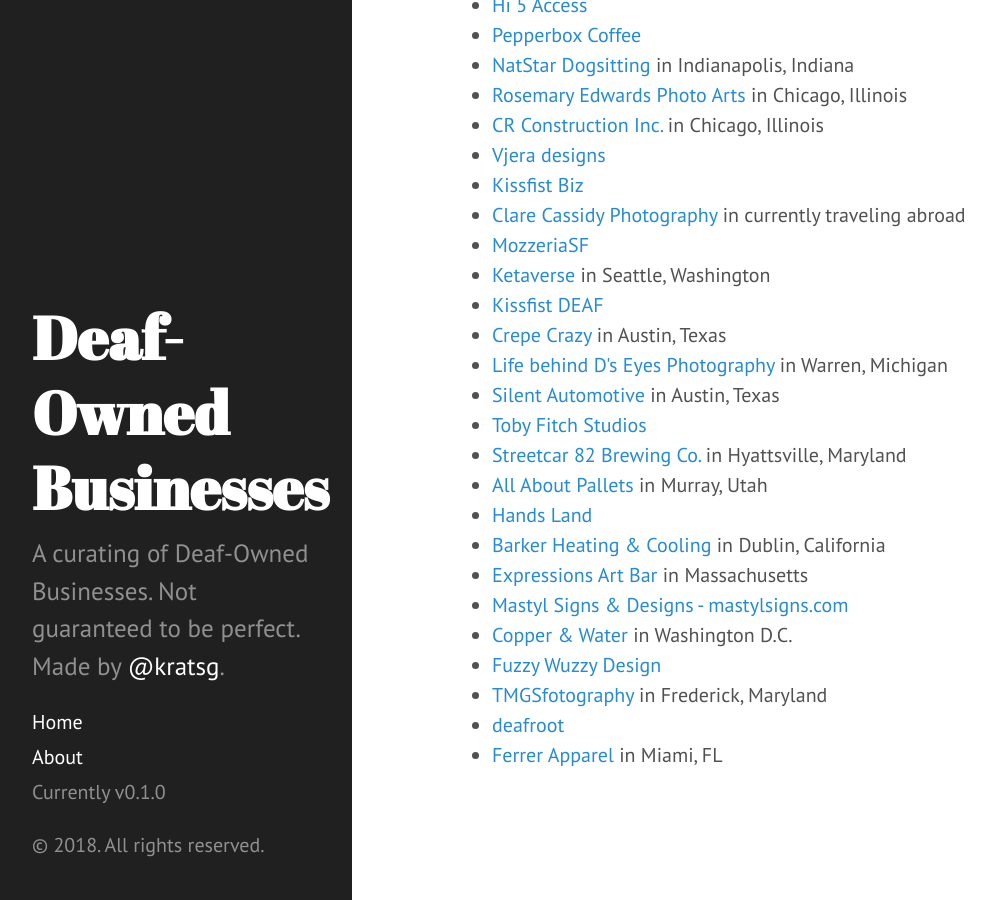
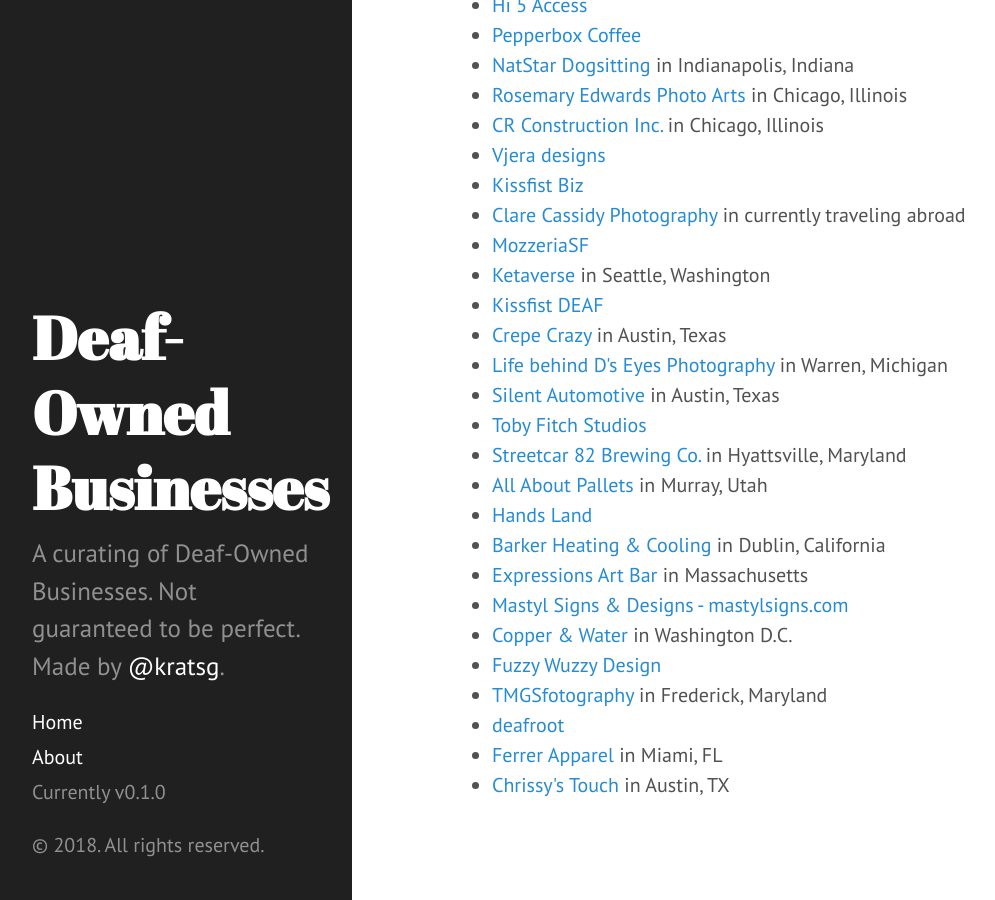
Before and after one commit to kratsg/deaf-owned-businesses, a Jekyll site: the page built from index.html, in a window 1280 px wide and 900 px high, scrolled down 961 px. Shown: the whole window, without its empty margins (8-1003 px from the left). Built offline with Jekyll 4.4.1, drawn with Linux system fonts in a browser that asks for light colours; the list of posts is cut into pages by our own code.

Commit message:
add chrissy's touch

```diff
--- a/_data/businesses.yml
+++ b/_data/businesses.yml
@@ -206,3 +206,7 @@
   name: Ferrer Apparel
   url: www.FerrerApparel.com
   comments: 'Custom Design Tee for Kids & Adults (IG & FB: FerrerApparel)'
+
+- location: 'Austin, TX'
+  name: Chrissy's Touch
+  url: https://www.facebook.com/groups/ChrissysTouch/
```
